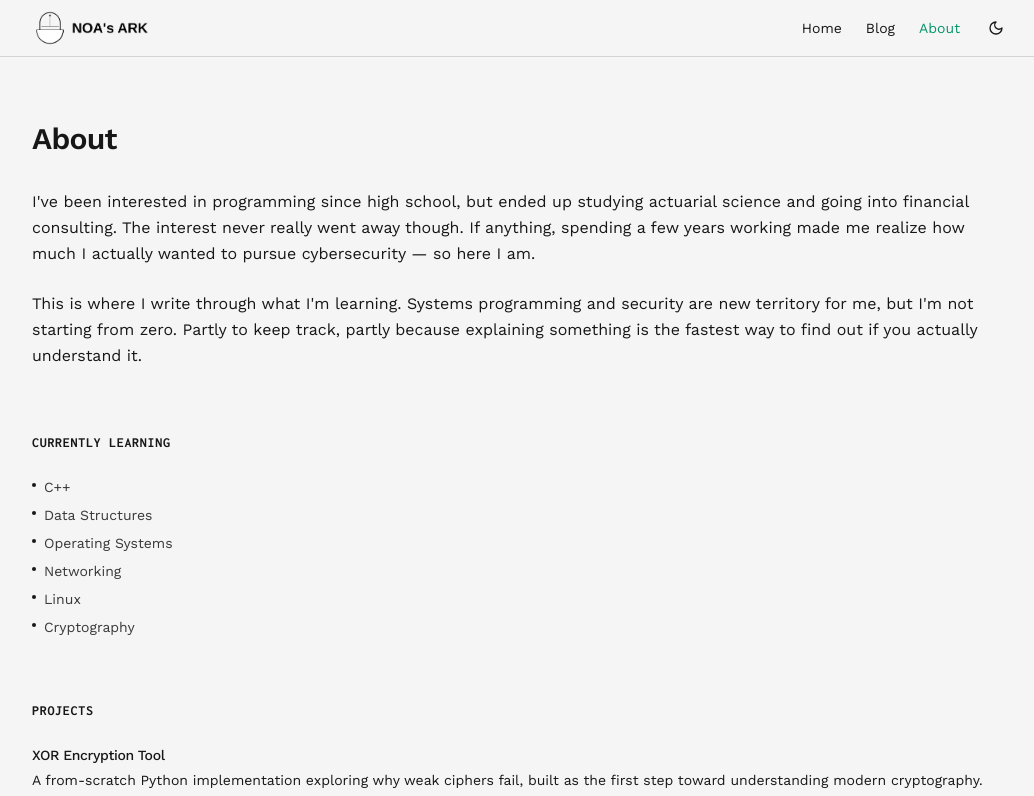
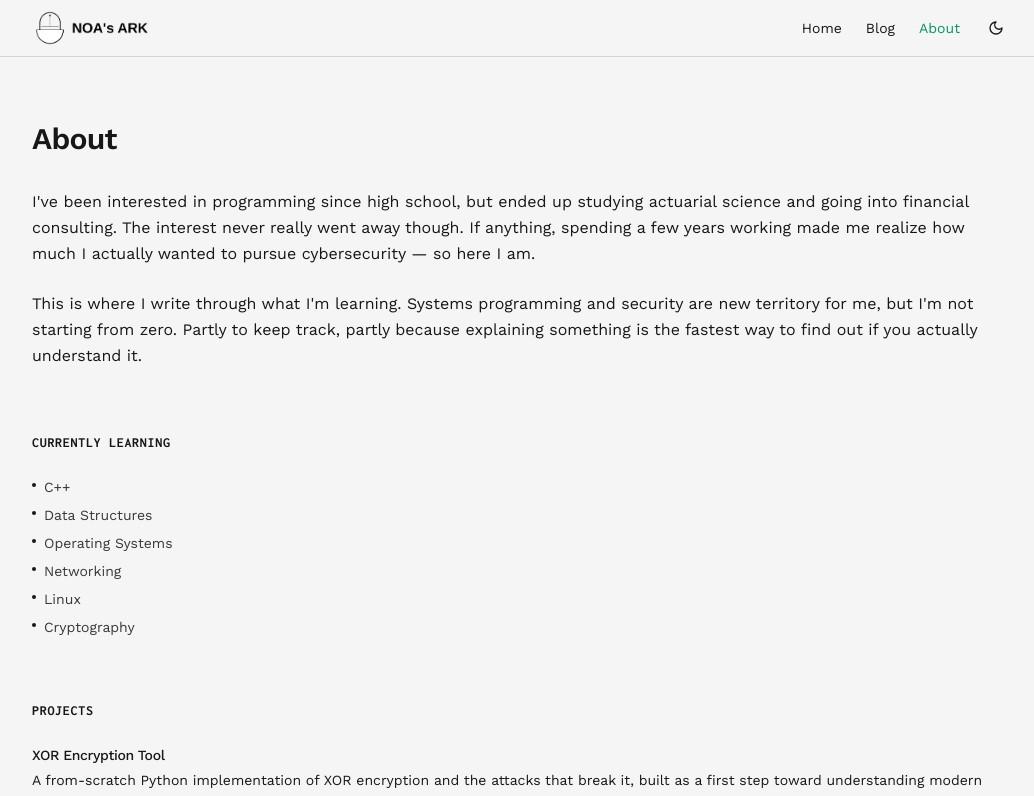
Before and after one commit to n0as-ark/logbook, a React (Vite) app: page /logbook/about in a window 1280 px wide. Shown: the top 796 px of the page, without its empty margins (120-1154 px from the left). Built offline with nearby package versions, Linux system fonts and the light colour scheme; the HTML template or start-up script is replaced by a standard one.

Commit message:
Update About.tsx

```diff
--- a/src/pages/About.tsx
+++ b/src/pages/About.tsx
@@ -18,7 +18,7 @@ const projects = [
   {
     title: "XOR Encryption Tool",
     description:
-      "A from-scratch Python implementation exploring why weak ciphers fail, built as the first step toward understanding modern cryptography.",
+      "A from-scratch Python implementation of XOR encryption and the attacks that break it, built as a first step toward understanding modern cryptography.",
     href: "/blog/xor-cipher-excel-password-intro",
   },
   {
```
